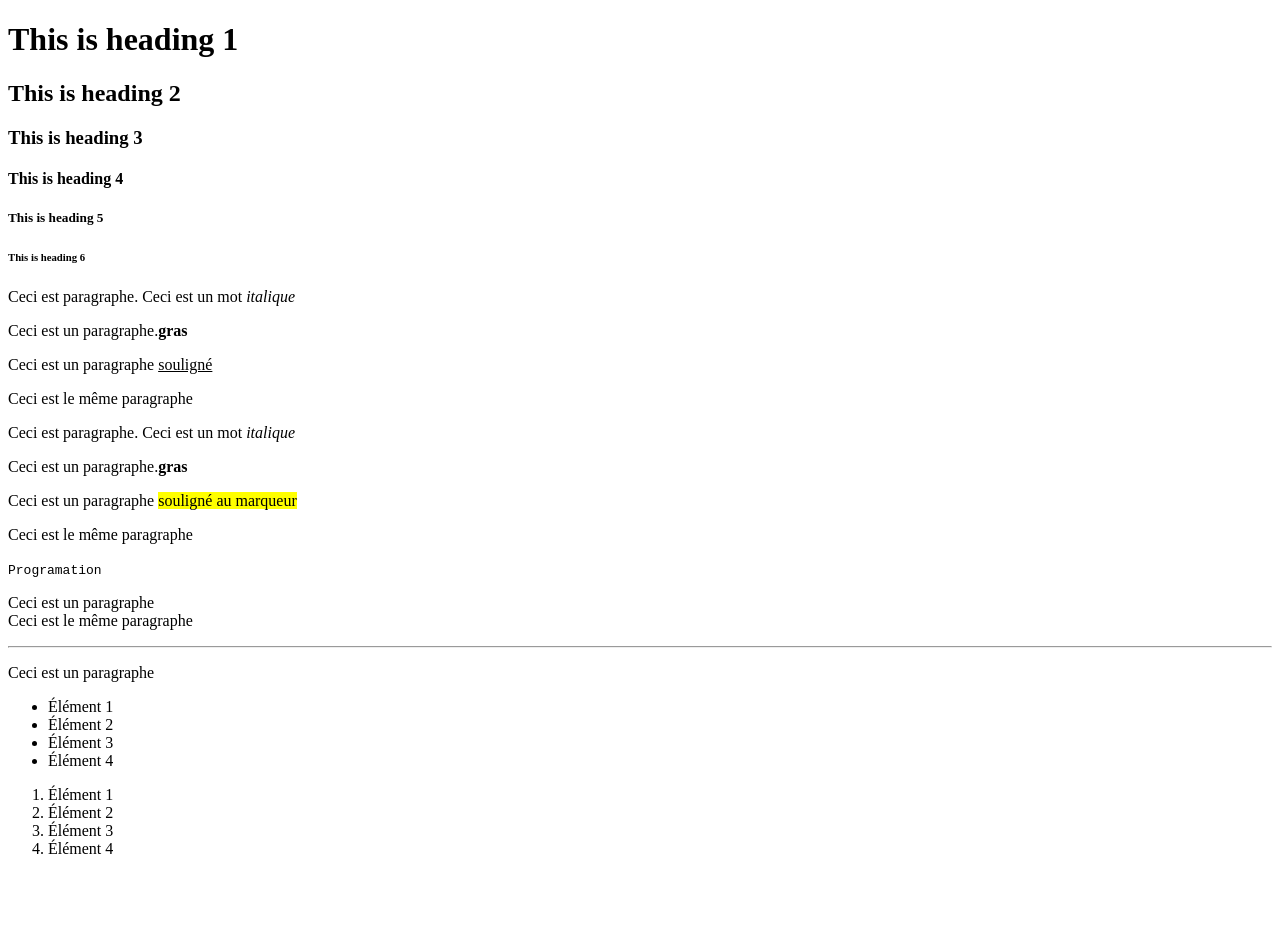
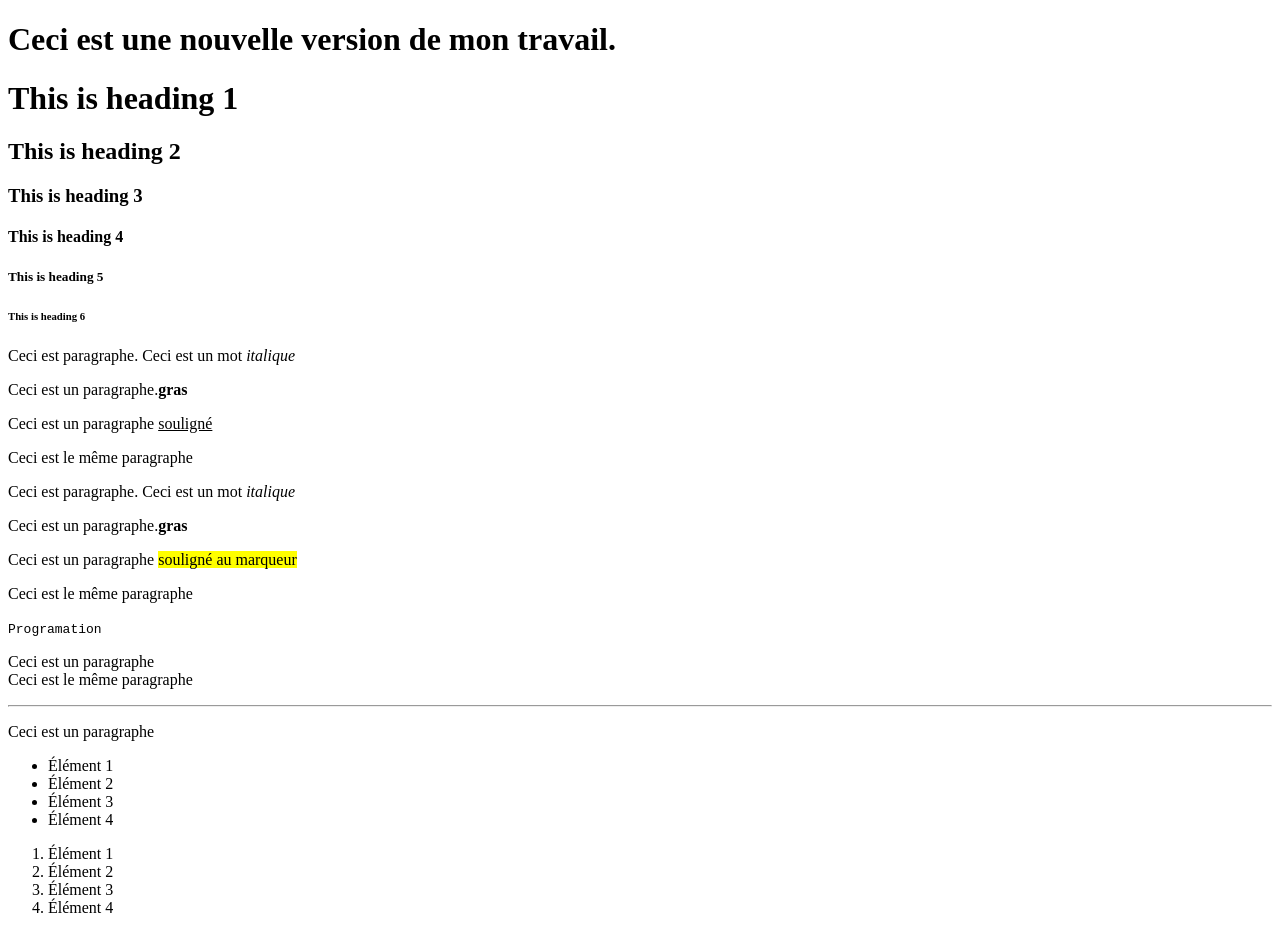
Before and after one commit to Bshannel/Projet-Test-Git, a plain HTML site: page Index.Html in a window 1280 px wide. Before the commit the page ends 874 px from the top, so only its background shows below. Drawn offline with Linux system fonts and the light colour scheme.

Commit message:
Ajout d'un nouveau titre

```diff
--- a/Index.Html
+++ b/Index.Html
@@ -5,7 +5,7 @@
         <title>Ma première page Web</title>
     </head>
     <body>
-
+        <h1>Ceci est une nouvelle version de mon travail.</h1>
 
         <h1>This is heading 1</h1>
         <h2>This is heading 2</h2>
```
